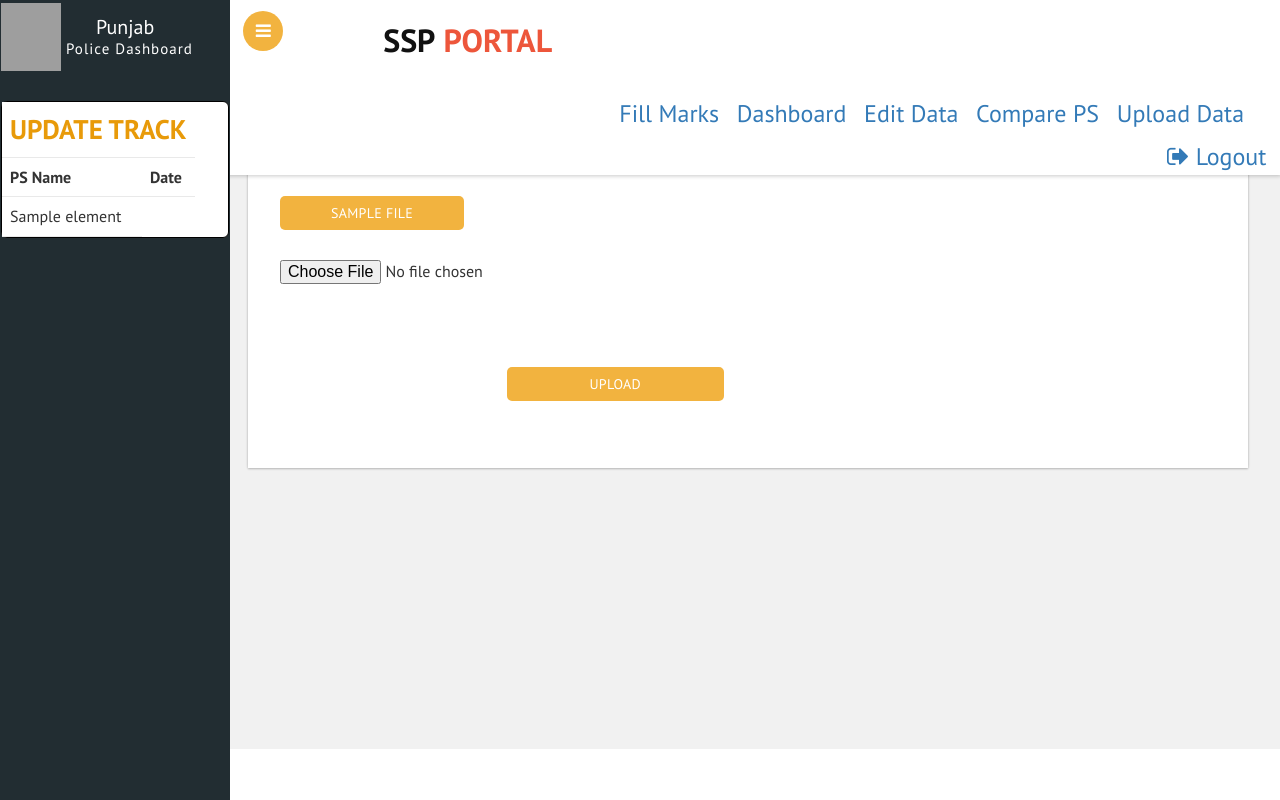
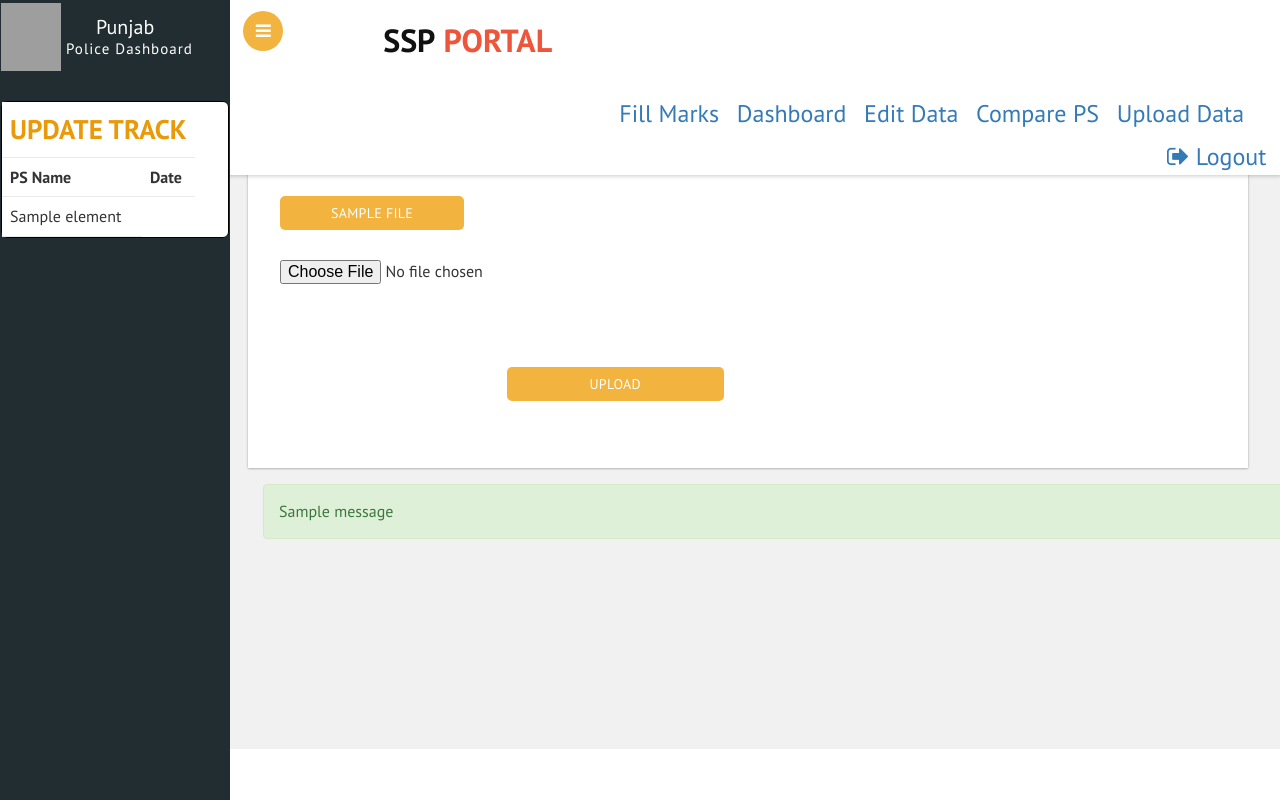
Before and after one commit to DikshaKapoor15/police-workflow-mgmt, a Flask app: template app/templates/uploadingSSP.html in a window 1280 px wide. Run offline with Flask 2, Linux system fonts and the light colour scheme; the template is opened without the code that fills it: most values are stand-ins (such as "Sample title", 1, 10 or a date in 2020); one stand-in notice (Sample message) is shown; form fields are guessed from the names that the template uses; some libraries are stand-ins or nearby versions; grey boxes are pictures that could not be loaded.

Commit message:
Update uploadingSSP.html

```diff
--- a/app/templates/uploadingSSP.html
+++ b/app/templates/uploadingSSP.html
@@ -346,6 +346,31 @@
 							</form>
 						</div>
 					</div>
+<div class="container mt-3">
+						{% with messages = get_flashed_messages(with_categories=true) %}
+						  {% if messages %}
+					     <ul class=flashes>
+										{% for  category,message in messages %}
+							 			{% if category== 'warning' %}
+									   <div class="alert alert-warning" role="alert">
+									 		 {{ message }}
+									   </div>
+							            {% endif %}
+							           {% if category== 'success' %}
+									   <div class="alert alert-success" role="alert">
+									 		 {{ message }}
+									   </div>
+							            {% endif %}
+							            {% if category== 'danger' %}
+									   <div class="alert alert-danger" role="alert">
+									 		 {{ message }}
+									   </div>
+							            {% endif %}
+							{% endfor %}
+						  </ul>
+						  {% endif %}
+						{% endwith %}
+					</div>
 
 				</div>
 			</div>
```
